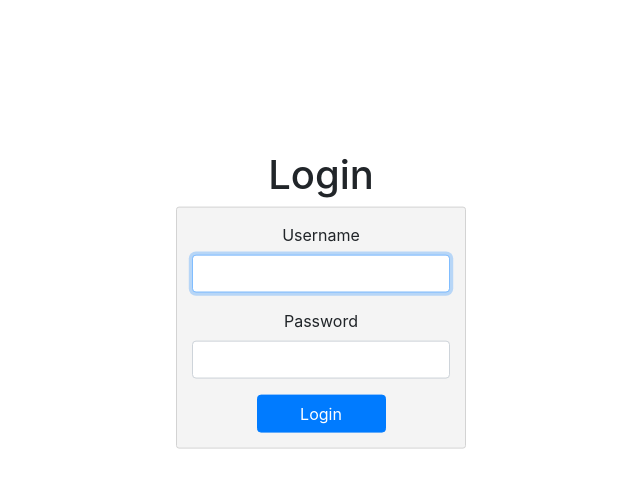
After one commit to RayyZen/snowtricks, a Symfony app: template templates/user/login.html.twig in a window 1280 px wide. The commit adds this page. Shown: the top 488 px of the page, without its empty margins (319-959 px from the left). Run offline with Twig, Linux system fonts and the light colour scheme; the template is opened without the code that fills it, so the values that code supplies are empty; some libraries are stand-ins or nearby versions.

Commit message:
[Design] User - Login & Registration

```diff
--- /dev/null
+++ b/public/css/main.css
@@ -0,0 +1,31 @@
+/*########            ##########
+#########  Forms Sign  #########
+##########            ########*/
+
+.form-sign {
+	position: absolute;
+  	left: 50%;
+  	top: 30%;
+  	transform: translate(-50%, -30%);
+}
+
+.form-sign form {
+	padding: 15px;
+	background-color: #f4f4f4;
+	border: 1px solid lightgrey;
+	border-radius: 3px;
+}
+
+.form-sign label {
+	display: block;
+	text-align: center;
+}
+
+.form-sign ul {
+	list-style: none;
+	color: #721c24;
+	background-color: #f8d7da;
+	border: 1px solid #f5c6cb;
+	border-radius: .25rem;
+	padding: .75rem 1.25rem;
+}
--- a/src/Controller/RegistrationController.php
+++ b/src/Controller/RegistrationController.php
@@ -15,7 +15,7 @@ use Symfony\Component\Security\Guard\GuardAuthenticatorHandler;
 class RegistrationController extends AbstractController
 {
     /**
-     * @Route("/register", name="app_register")
+     * @Route("/registration", name="app_register")
      */
     public function register(Request $request, UserPasswordEncoderInterface $passwordEncoder, GuardAuthenticatorHandler $guardHandler, LoginFormAuthenticator $authenticator): Response
     {
@@ -46,7 +46,7 @@ class RegistrationController extends AbstractController
             );
         }
 
-        return $this->render('registration/register.html.twig', [
+        return $this->render('user/registration.html.twig', [
             'registrationForm' => $form->createView(),
         ]);
     }
--- a/src/Controller/SecurityController.php
+++ b/src/Controller/SecurityController.php
@@ -23,7 +23,7 @@ class SecurityController extends AbstractController
         // last username entered by the user
         $lastUsername = $authenticationUtils->getLastUsername();
 
-        return $this->render('security/login.html.twig', ['last_username' => $lastUsername, 'error' => $error]);
+        return $this->render('user/login.html.twig', ['last_username' => $lastUsername, 'error' => $error]);
     }
 
     /**
--- a/templates/base.html.twig
+++ b/templates/base.html.twig
@@ -2,11 +2,24 @@
 <html>
     <head>
         <meta charset="UTF-8">
-        <title>{% block title %}Welcome!{% endblock %}</title>
-        {% block stylesheets %}{% endblock %}
+        <title>{% block title %}{% endblock %}</title>
+        <meta name="viewport" content="width=device-width, initial-scale=1, shrink-to-fit=no">
+        {% block stylesheets %}
+        <link rel="stylesheet" href="https://stackpath.bootstrapcdn.com/bootstrap/4.3.1/css/bootstrap.min.css" integrity="sha384-ggOyR0iXCbMQv3Xipma34MD+dH/1fQ784/j6cY/iJTQUOhcWr7x9JvoRxT2MZw1T" crossorigin="anonymous">
+        <link rel="stylesheet" href="{{ asset('css/main.css') }}" />
+
+        {% endblock %}
     </head>
     <body>
-        {% block body %}{% endblock %}
-        {% block javascripts %}{% endblock %}
+        {% block body %}
+
+        {% endblock %}
+        {% block javascripts %}
+        <script src="https://code.jquery.com/jquery-3.4.1.min.js" integrity="sha256-CSXorXvZcTkaix6Yvo6HppcZGetbYMGWSFlBw8HfCJo=" crossorigin="anonymous"></script>
+        <script src="https://code.jquery.com/ui/1.12.1/jquery-ui.min.js" integrity="sha256-VazP97ZCwtekAsvgPBSUwPFKdrwD3unUfSGVYrahUqU=" crossorigin="anonymous"></script>
+        <script src="https://stackpath.bootstrapcdn.com/bootstrap/4.3.1/js/bootstrap.min.js"crossorigin="anonymous"></script>
+        <script src="https://kit.fontawesome.com/9122a13722.js" crossorigin="anonymous"></script>
+        <script src="{{ asset('js/script.js') }}"></script>
+        {% endblock %}
     </body>
 </html>
--- /dev/null
+++ b/templates/user/login.html.twig
@@ -0,0 +1,29 @@
+{% block title %}SnowTricks - Login{% endblock %}
+{% extends "base.html.twig" %}
+{% block body %}
+
+	<div class="form-sign col-12 col-sm-8 col-md-6 col-lg-5 col-xl-3 mx-auto ">
+		<h1 class="text-center">Login</h1>
+		{% if error %}
+        	<div class="alert alert-danger">{{ error.messageKey|trans(error.messageData, 'security') }}</div>
+    	{% endif %}
+    	{% for message in app.flashes('success') %}
+		    <div class="alert alert-success" role="alert">
+  				{{ message }}
+			</div>
+		{% endfor %}
+		<form method="post">
+			<div class="form-group">
+	    		<label for="input-username" class="d-block text-center">Username</label>
+	    		<input type="text" value="{{ last_username }}" class="form-control" id="input-username" name="username" required autofocus>
+	  		</div>
+	  		<div class="form-group">
+	    		<label for="input-password" class="d-block text-center">Password</label>
+	    		<input type="password" class="form-control" id="input-password" name="password" required>
+	  		</div>
+	  		<input type="hidden" name="_csrf_token" value="{{ csrf_token('authenticate') }}">
+	  		<button type="submit" class="btn btn-primary col-6 d-block mx-auto">Login</button>
+		</form>
+	</div>
+
+{% endblock %}
```
Also changed, not shown: src/Form/RegistrationFormType.php (+16 -11 lines), templates/registration/register.html.twig (deleted, +0 -15 lines), templates/security/login.html.twig (deleted, +0 -42 lines), templates/user/registration.html.twig (added, +22 -0 lines).
